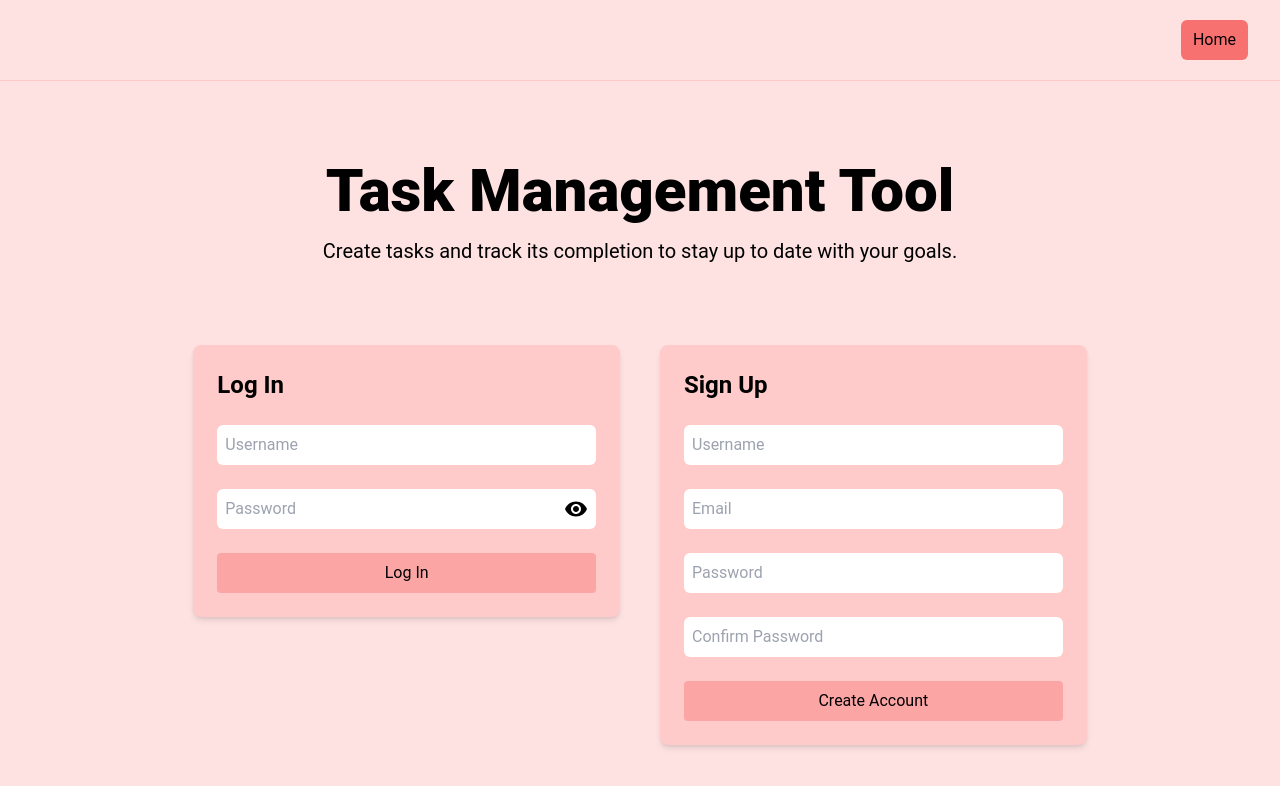
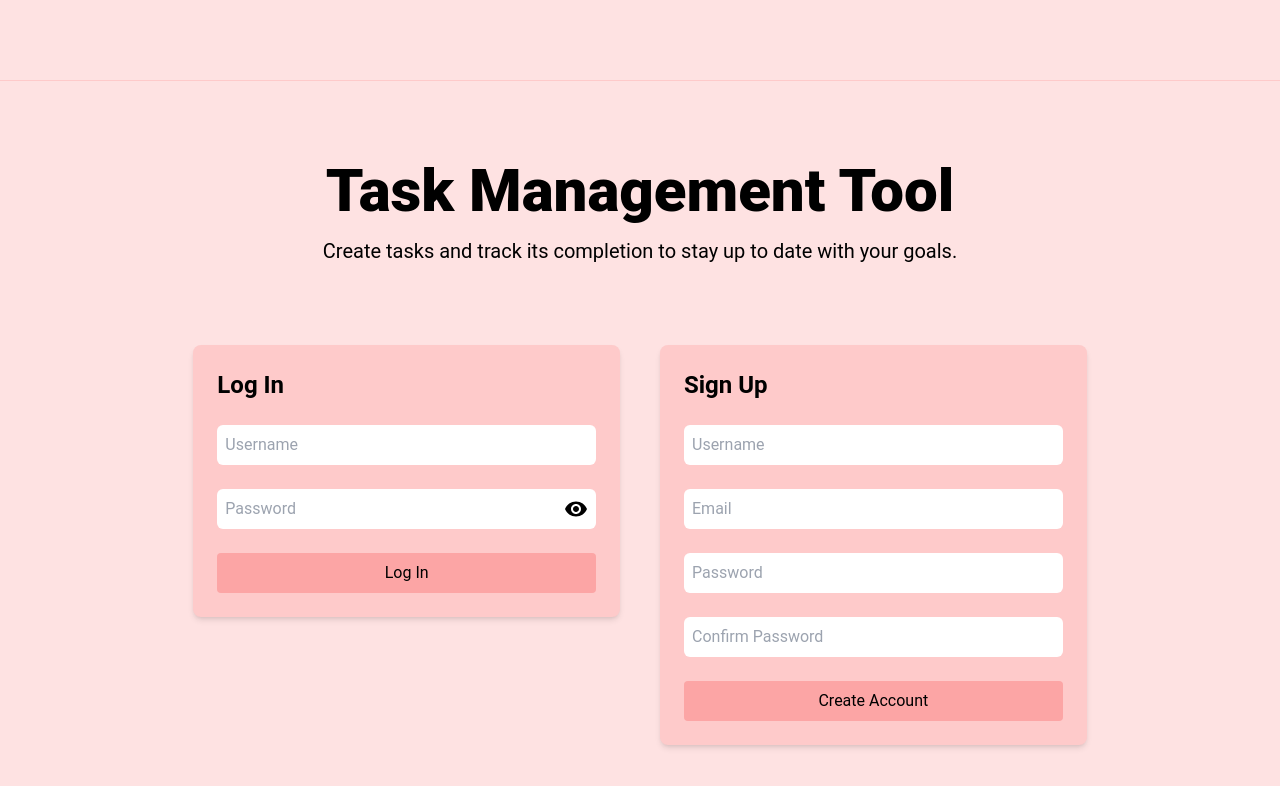
Before and after one commit to eskimosa/task_manager_fullstack_app, a React (Create React App) app in the folder frontend/task_manager/: page / in a window 1280 px wide. Shown: the top 786 px of the page. Built offline with nearby package versions, Linux system fonts and the light colour scheme.

Commit message:
removed navbar from home page, removed home link from navbar for logged in users

```diff
--- a/frontend/task_manager/src/components/Hero.jsx
+++ b/frontend/task_manager/src/components/Hero.jsx
@@ -1,6 +1,7 @@
-import React from 'react'
+import React, { useEffect } from 'react'
 import SignUp from './SignUp';
 import LogIn from './LogIn';
+import { useNavigate } from 'react-router-dom';
 
 const Hero = () => {
     return (
@@ -19,7 +20,7 @@ const Hero = () => {
                     </p>
                 </div>
             </div>
-            <div className="flex justify-center items-start mt-0"> {/* Removed the extra margin */}
+            <div className="flex justify-center items-start mt-0">
                 <div className="w-1/3 mr-5">
                     <LogIn />
                 </div>
--- a/frontend/task_manager/src/components/Navbar.jsx
+++ b/frontend/task_manager/src/components/Navbar.jsx
@@ -39,8 +39,6 @@ const Navbar = () => {
                     >
                         <div className="md:ml-auto">
                             <div className="flex space-x-2">
-                                <NavLink to="/"
-                                    className={linkClass}>Home</NavLink>
                                 {token && (
                                     <>
                                         <NavLink to="/tasks"
```
Also changed, not shown: 1 other file (tests, documents, lock files or other folders).
